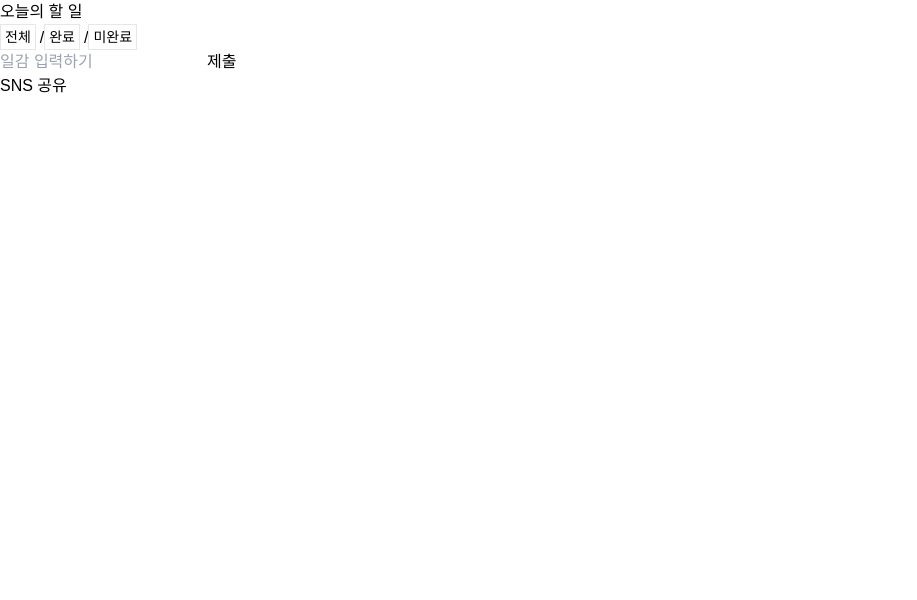
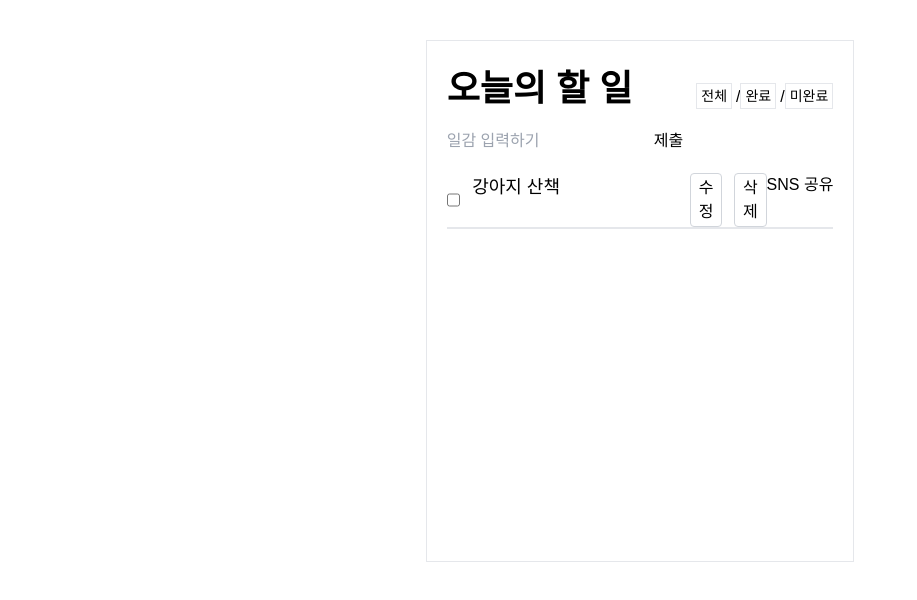
Before and after one commit to todsyIs/todayTodo, a React (Create React App) app: page /todo in a window 1280 px wide. Shown: the top 600 px of the page, without its empty margins (0-917 px from the left). Built offline with nearby package versions, Linux system fonts and the light colour scheme.

Commit message:
feat: eslintrc 오류 해결

```diff
--- /dev/null
+++ b/src/components/TodoInput/TodoInput.js
@@ -0,0 +1,20 @@
+import React from "react";
+
+const TodoInput = () => {
+  return (
+    <div className="input">
+      <input
+        className='input__text'
+        type='text'
+        placeholder='일감 입력하기'
+      />
+      <input
+        className='input__submit'
+        type='submit'
+        value='제출'
+      />
+    </div>
+  );
+};
+
+export default TodoInput;
--- a/src/components/TodoItem/TodoItem.js
+++ b/src/components/TodoItem/TodoItem.js
@@ -1,23 +1,25 @@
 import React from "react";
+import TodoShare from '../../components/TodoShare/TodoShare';
 
 const TodoItem = () => {
   return (
-    <div className="list">
+    <div className="flex flex-row my-5 border-b-2">
       <input
-                    className="list__checkbox"
+        className="flex-initial w-4 mr-3"
         type='checkbox'
       />
-                  <span className="list__content">강아지 산책</span>
-                  <div>
+      <span className="text-lg flex-initial w-8/12">강아지 산책</span>
+      <div className="flex flex-row flex-initial float-right">
         <button
           type='button'
-                    className="list__edit-btn"
+          className="mr-3 bg-transparent py-0.5 px-1 border border-gray-300 rounded"
         >수정</button>
         <button
           type='button'
-                    className='list__delete-btn'
+          className="bg-transparent py-0.5 px-1 border border-gray-300 rounded"
         >삭제</button>
       </div>
+      <TodoShare />
     </div>
   );
 };
--- a/src/components/TodoItemList/TodoItemList.js
+++ b/src/components/TodoItemList/TodoItemList.js
@@ -1,33 +1,15 @@
 import React from "react";
+import TodoInput from '../../components/TodoInput/TodoInput';
+import TodoItem from '../../components/TodoItem/TodoItem';
 
 const TodoItemList = () => {
   return (
-
-    <form>
-    <div className="smallContainer">
-              <div className="input">
-                <input
-                  className='input__text'
-                  type='text'
-                  placeholder='일감 입력하기'
-                />
-                <input
-                  className='input__submit'
-                  type='submit'
-                  value='제출'
-                />
-                </div>
-                </div>
-        <div className="share">
-          <input
-            className="shareBtn"
-            type="submit"
-            value="SNS 공유"
-          />
-                </div>
-
-            </form>
-
+  <form>
+    <div className="h-96 my-5">
+      <TodoInput />
+      <TodoItem />
+    </div>
+  </form>
   );
 };
 
--- /dev/null
+++ b/src/components/TodoShare/TodoShare.js
@@ -0,0 +1,15 @@
+import React from "react";
+
+const TodoShare = () => {
+  return (
+    <div className="share">
+      <input
+        className="shareBtn"
+        type="submit"
+        value="SNS 공유"
+        />
+    </div>
+  );
+};
+
+export default TodoShare;
--- a/src/pages/Todo/Todo.js
+++ b/src/pages/Todo/Todo.js
@@ -6,17 +6,18 @@ import TodoItemList from '../../components/TodoItemList/TodoItemList';
 const Todo = () => {
   return (
     <div>
-      <div className="big-container">
-        <div className="small-container">
-          <div className="title">
-            <h1>오늘의 할 일</h1>
+      <div className="flex justify-center py-10">
+        <div className="flex flex-col border py-7 px-5 max-w-md min-w-screens-x">
+          <div className="flex flex-col">
+            <div className="flex flex-row space-x-16 flex-1">
+            <h1 className="text-4xl font-bold flex-2">오늘의 할 일</h1>
             <TodoFilter />
           </div>
           <TodoItemList />
-
         </div>
       </div>
     </div>
+  </div>
   );
 };
 
```
Also changed, not shown: 1 other file (tests, documents, lock files or other folders). Lines whose indentation alone changed are shown as unchanged.
